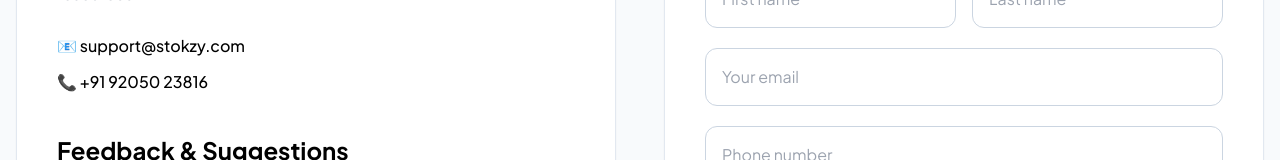
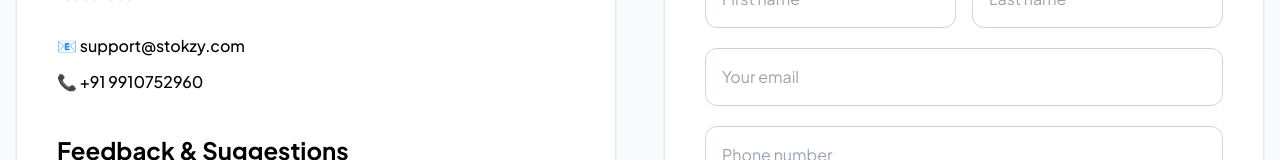
Before and after one commit to mauryapankaj1999/Stokzy_frontend, a Next.js app: page /contact in a window 1280 px wide. Shown: the part 727-887 px from the top of the page. Built offline with nearby package versions, Linux system fonts and the light colour scheme.

Commit message:
update number

```diff
--- a/src/app/(WithHeaderandFooter)/contact/page.tsx
+++ b/src/app/(WithHeaderandFooter)/contact/page.tsx
@@ -83,7 +83,7 @@ const handleSubmit = async (
                     </p>
 
                     <p className="font-medium">
-                      📞 +91 92050 23816
+                      📞 +91 9910752960
                     </p>
                   </div>
                 </div>
```
